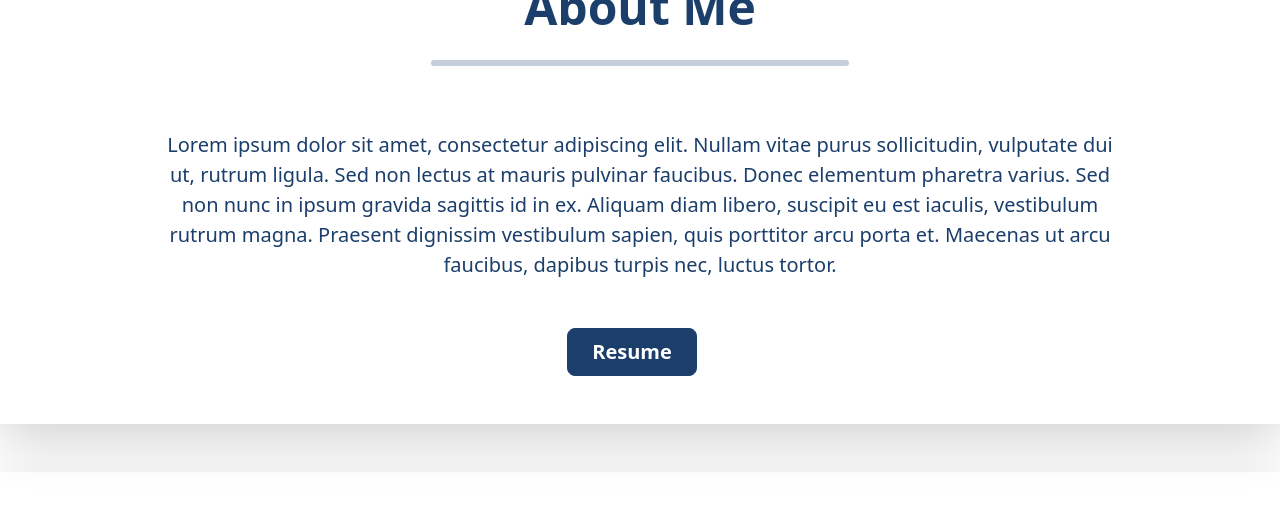
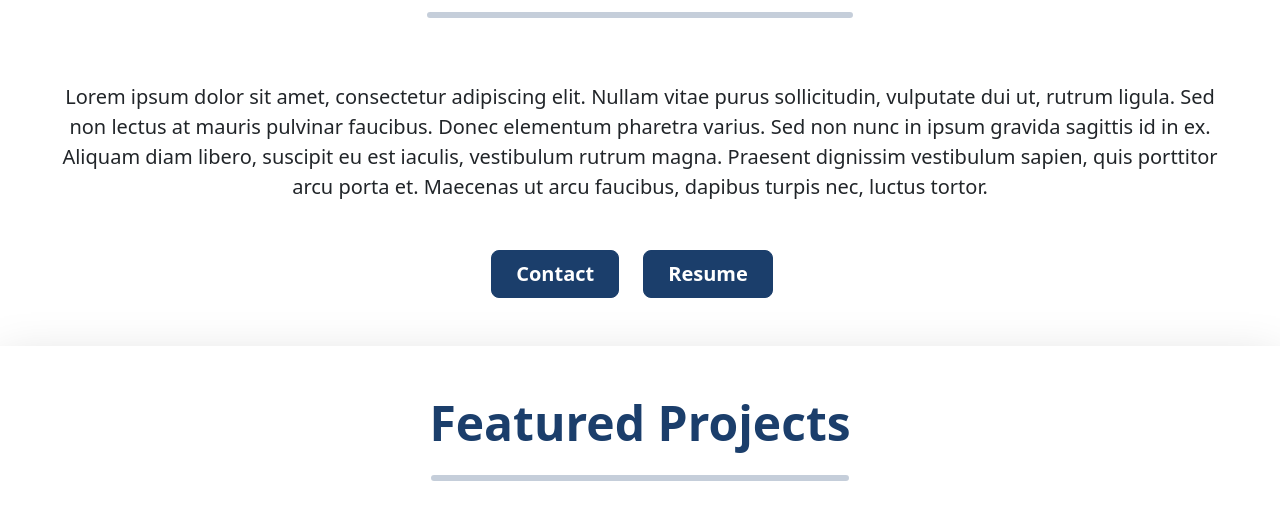
Before and after one commit to tremblay95/tremblay95.github.io, a Jekyll site: the page built from index.html, in a window 1280 px wide and 900 px high, scrolled down 1018 px, cut to the strip 0-521 px from the top of the window. Built offline with Jekyll 4.4.1, drawn with Linux system fonts in a browser that asks for light colours.

Commit message:
some tweaks

```diff
--- a/_includes/components/footer.html
+++ b/_includes/components/footer.html
@@ -5,8 +5,14 @@
         <div class="d-grid gap-md-4 mt-0 mb-2 d-md-flex d-none justify-content-sm-center">
             <a class="text-decoration-none link-light link-opacity-75-hover" href="/">Home</a>
             <div class="vr border"></div>
+            {% if page.pdf %}
             <a class="text-decoration-none link-light link-opacity-75-hover" href="{{ site.resume-pdf }}" target="_blank" rel="noopener noreferrer">Resume</a>
+            {% else %}
+            <a class="text-decoration-none link-light link-opacity-75-hover" href="/resume">Resume</a>
+            {% endif %}
             <div class="vr border"></div>
+            <!-- <a class="text-decoration-none link-light link-opacity-75-hover" href="/projects">Projects</a>
+            <div class="vr border"></div> -->
             <a class="text-decoration-none link-light link-opacity-75-hover" href="mailto:{{ site.email }}" target="_blank" rel="noopener noreferrer">Contact</a>
         </div>
         {% endif %}
--- a/_includes/components/hero-fullscreen.html
+++ b/_includes/components/hero-fullscreen.html
@@ -8,20 +8,19 @@
                 <i class="bi bi-envelope-at-fill" title="Email Me"></i>
             </a>
             <a href="{{ site.github-url }}" alt="github" class="link-light display-3 link-opacity-75-hover" target="_blank" rel="noopener noreferrer">
-                <i class="bi bi-github" title="My Github"></i>
+                <i class="bi bi-github" title="Github"></i>
             </a>
             <a href="{{ site.linkedin-url }}" alt="linkedin" class="link-light display-3 link-opacity-75-hover" target="_blank" rel="noopener noreferrer">
-                <i class="bi bi-linkedin" title="My LinkedIn"></i>
+                <i class="bi bi-linkedin" title="LinkedIn"></i>
             </a>
             <a href="/resume" alt="resume" class="link-light display-3 link-opacity-75-hover">
-                <i class="bi bi-file-earmark-person-fill" title="My Online Resume"></i>
+                <i class="bi bi-file-earmark-person-fill" title="Online Resume"></i>
             </a>
         </div>
     </div>
     <div class="position-absolute bottom-0 start-50 translate-middle-x pb-4">
         <div class="animate__animated animate__bounce animate__slower animate__delay-1s">
             <a class="link-light link-opacity-75-hover display-5" href="#about" data-scroll>
-                <!-- <i class="fa-solid fa-caret-down"></i> -->
                 <i class="bi bi-caret-down-fill"></i>
             </a>
         </div>
--- a/_includes/index/about-me.html
+++ b/_includes/index/about-me.html
@@ -1,12 +1,9 @@
-{% capture aboutme %}
 <div class="mx-auto col-xxl-10 col-12">
-        <p class="lead px-5">
+    <p class="lead px-5 text-center">
         {{ site.about-me }}
     </p>
     <div class="d-grid gap-2 mt-5 d-flex justify-content-center">
+        <a class="btn btn-primary btn-lg px-4 me-sm-3 fw-bold" href="mailto:{{ site.email }}" target="_blank" rel="noopener noreferrer">Contact</a>
         <a class="btn btn-primary btn-lg px-4 me-sm-3 fw-bold" href="/resume">Resume</a>
     </div>
 </div>
-{% endcapture %}
-
-{% include components/section.html title="About Me" content=aboutme id="about" %}
--- a/index.html
+++ b/index.html
@@ -6,7 +6,12 @@
 
 {% include components/hero-fullscreen.html %}
 
-{% include index/about-me.html %}
+<div class="container-fluid px-0">
+    <div id="about" class="mt-5">
+        {% include components/section-header.html title="About Me" %}
+    </div>
+    {% include index/about-me.html %}
+</div>
 
 {% include index/featured-projects.html %}
 
--- a/resume.html
+++ b/resume.html
@@ -2,6 +2,7 @@
 layout: default
 title: " - Resume"
 
+pdf: true
 links: true
 ---
 
```
Also changed, not shown: assets/images/kingpin-thumbnail.jpg. Lines whose indentation alone changed are shown as unchanged.
